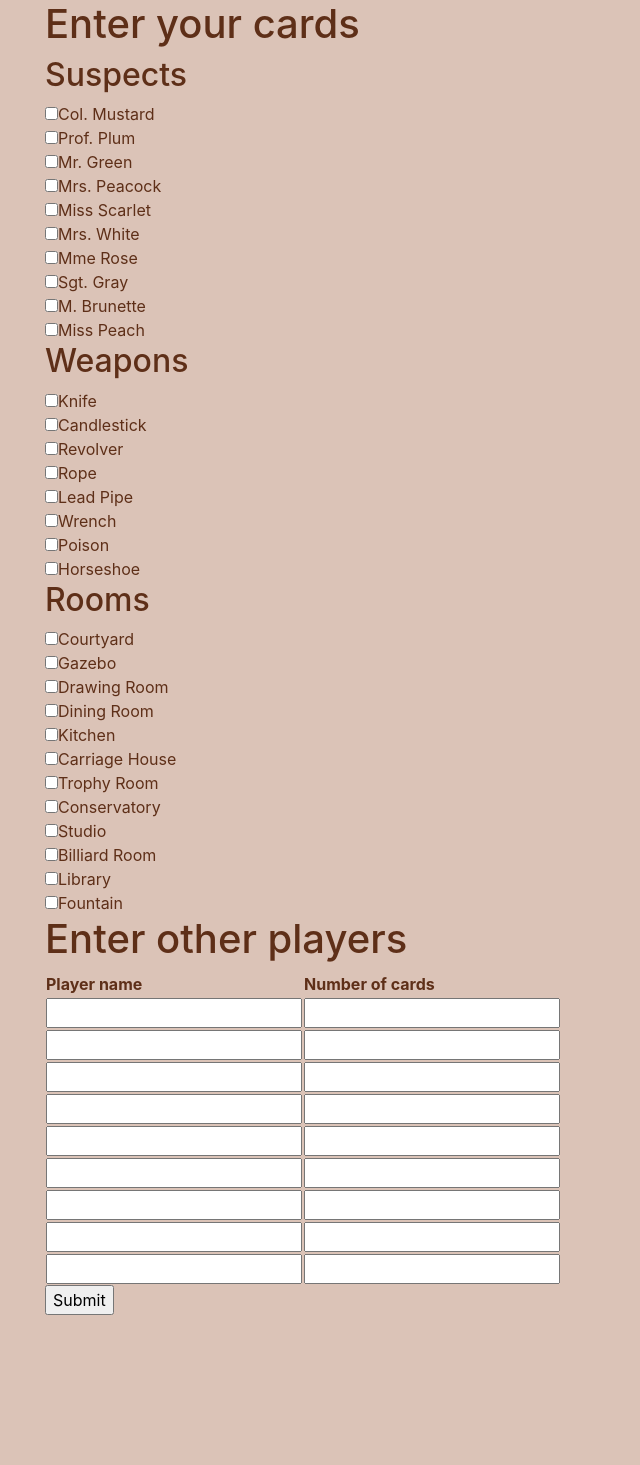
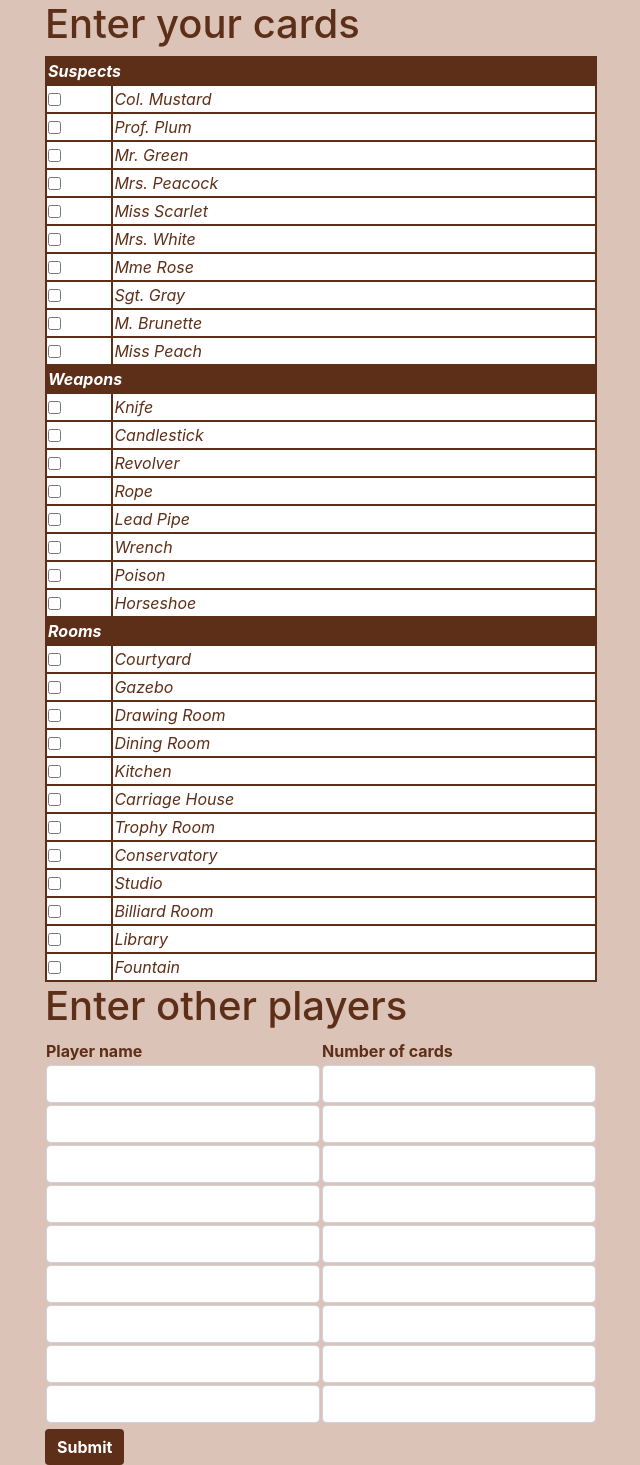
Before and after one commit to melindamorang/Clue_app_Flask, a Flask app: page / in a window 1280 px wide. Shown: the whole page, without its empty margins (25-665 px from the left). Before the commit the page ends 1315 px from the top, so only its background shows below. Run offline with Flask 2, Linux system fonts and the light colour scheme; some libraries are stand-ins or nearby versions.

Commit message:
Finish up formatting

```diff
--- a/static/css/ClueApp.css
+++ b/static/css/ClueApp.css
@@ -53,3 +53,7 @@ a, a:visited, a:active{
 select {
   color: var(--main-dark-accent);
 }
+
+.form-control {
+  color: var(--main-dark-accent);
+}
--- a/templates/index.html
+++ b/templates/index.html
@@ -1,20 +1,42 @@
 {% extends "layout.html" %}
 
 {% block body %}
+
+<div class="col-md-12"></div>
     <form action="{{ url_for('enterCards') }}" method="post">
+
         <h1>Enter your cards</h1>
-        <h2>Suspects</h2>
+
+        <table class="DetectiveNotebookTable">
+            <tr class="CardTypeHeader">
+                <td colspan="2">Suspects</td>
+            </tr>
             {% for suspect in suspects %}
-            <input type="checkbox" value="{{ suspect }}" name="suspects">{{ suspect }}<br>
+            <tr>
+                <td><input type="checkbox" class="form-check" value="{{ suspect }}" name="suspects"></td>
+                <td> {{ suspect }} </td>
+            </tr>
             {% endfor %}
-        <h2>Weapons</h2>
+            <tr class="CardTypeHeader">
+                <td colspan="2">Weapons</td>
+            </tr>
             {% for weapon in weapons %}
-            <input type="checkbox" value="{{ weapon }}" name="weapons">{{ weapon }}<br>
+            <tr>
+                <td><input type="checkbox" class="form-check" value="{{ weapon }}" name="weapons"></td>
+                <td> {{ weapon }} </td>
+            </tr>
             {% endfor %}
-        <h2>Rooms</h2>
+            <tr class="CardTypeHeader">
+                <td colspan="2">Rooms</td>
+            </tr>
             {% for room in rooms %}
-            <input type="checkbox" value="{{ room }}" name="rooms">{{ room }}<br>
+            <tr>
+                <td><input type="checkbox" class="form-check" value="{{ room }}" name="rooms"></td>
+                <td> {{ room }} </td>
+            </tr>
             {% endfor %}
+        </table>
+
         <h1>Enter other players</h1>
         <table>
             <tr>
@@ -23,11 +45,12 @@
             </tr>
             {% for i in range(2, 11) %}
             <tr>
-                <td><input type="text" name="Player_{{ i }}"></td>
-                <td><input type="number" step="1" name="num_cards_{{ i }}"></td>
+                <td><input type="text" class="form-control" name="Player_{{ i }}"></td>
+                <td><input type="number" class="form-control" step="1" name="num_cards_{{ i }}"></td>
             </tr>
             {% endfor %}
         </table>
-        <input type="submit" value="Submit">
+        {% include "submit.html" %}
     </form>
+</div>
 {% endblock %}
```
Lines whose indentation alone changed are shown as unchanged.
